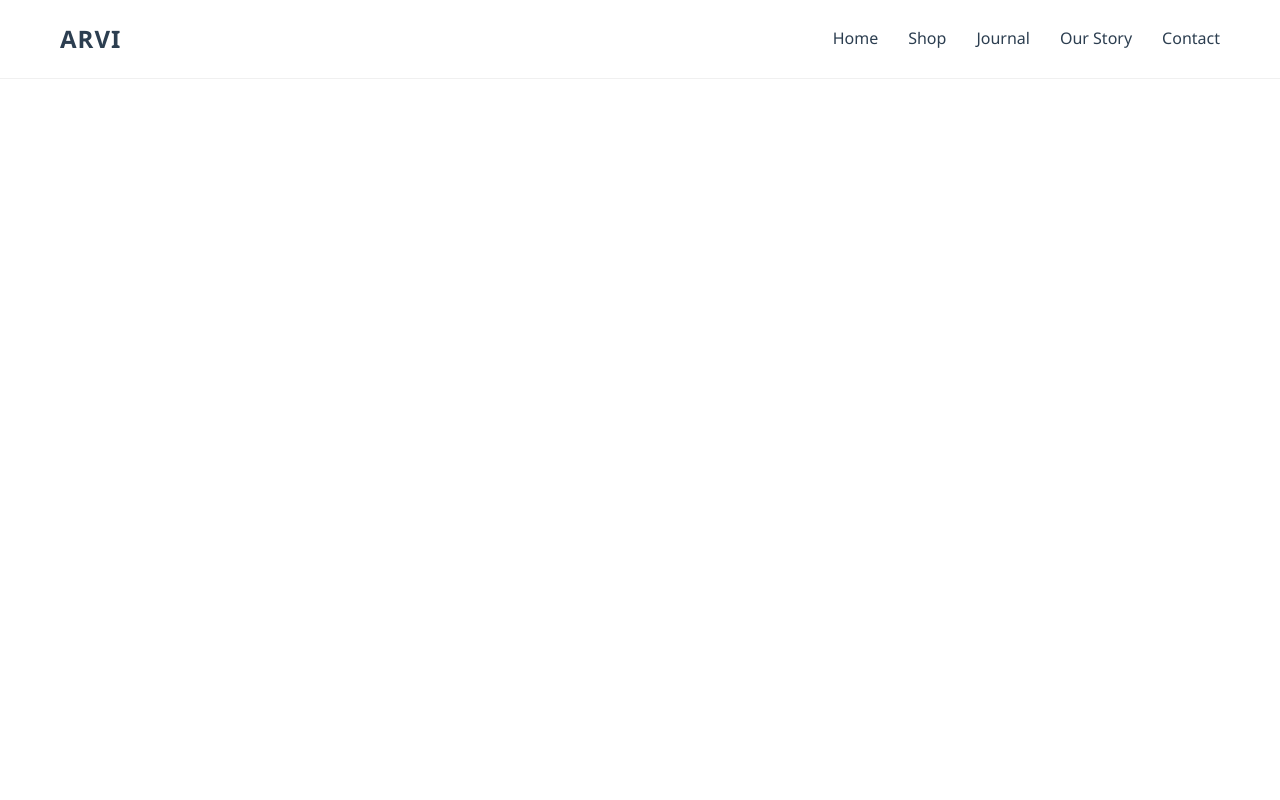
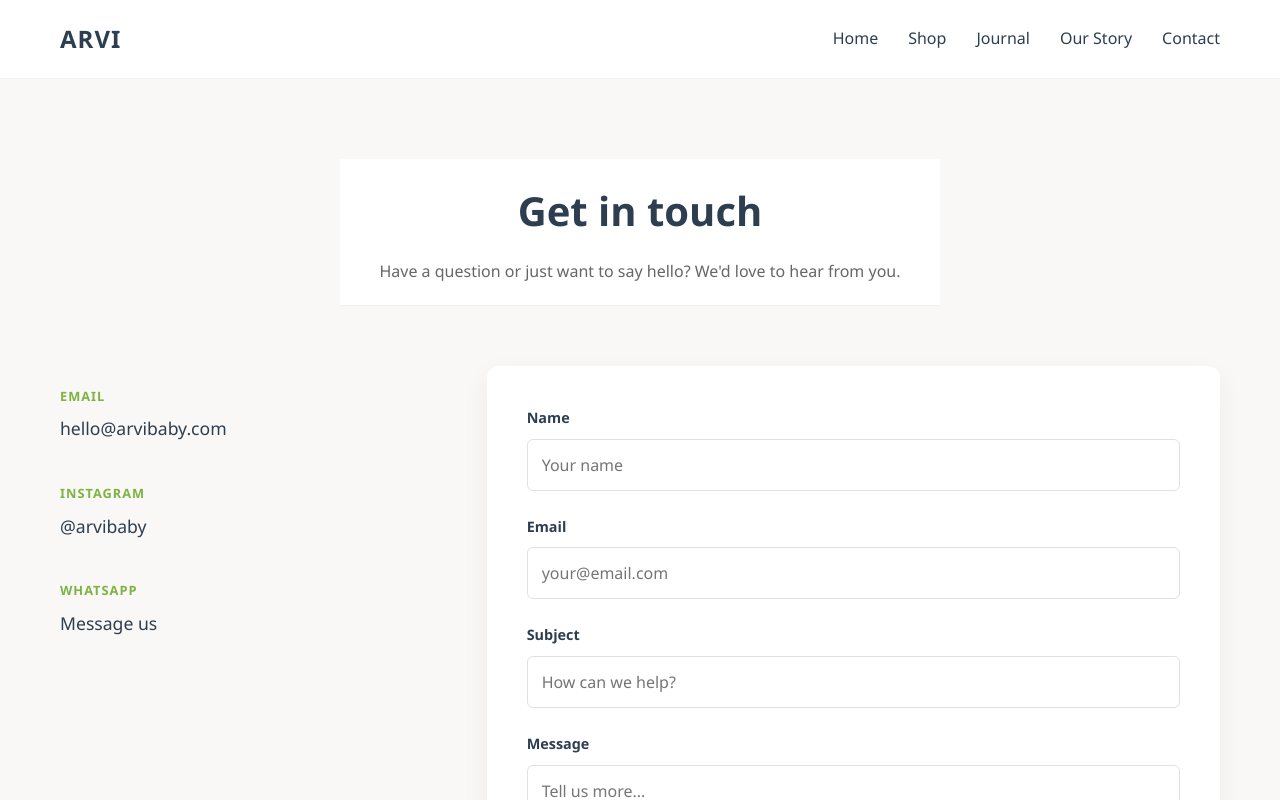
Before and after one commit to GautamAdhish/ARVI, a React (Create React App) app in the folder arvi-mern/: page /contact in a window 1280 px wide. Shown: the top 800 px of the page. Built offline with nearby package versions, Linux system fonts and the light colour scheme.

Commit message:
Updated contact page styling

```diff
--- a/arvi-mern/src/App.js
+++ b/arvi-mern/src/App.js
@@ -8,10 +8,10 @@ import Lifestyle from './components/Lifestyle';
 import Materials from './components/Materials';
 import About from './components/About';
 import Newsletter from './components/Newsletter';
-import Contact from './components/Contact';
 import Footer from './components/Footer';
 import ProductsPage from './pages/ProductsPage';
 import ProductDetail from './pages/ProductDetail';
+import ContactPage from './pages/ContactPage';
 import { BrowserRouter, Routes, Route } from 'react-router-dom';
 
 function App() {
@@ -29,15 +29,15 @@ function App() {
                 <Benefits />
                 <Lifestyle />
                 <Materials />
-                <About />
+                <About /> {/* Keep About on the homepage if it's a section */}
                 <Newsletter />
-                <Contact />
                 <Footer />
               </>
             )}
           />
           <Route path="/products" element={<ProductsPage />} />
-          <Route path="/products/:id" element={<ProductDetail />} />
+          <Route path="/products/:id" element={<ProductDetail />} /> {/* Assuming ProductDetail is a page */}
+          <Route path="/contact" element={<ContactPage />} /> {/* New route for the dedicated ContactPage */}
         </Routes>
       </div>
     </BrowserRouter>
--- a/arvi-mern/src/components/Contact.js
+++ /dev/null
@@ -1,18 +0,0 @@
-import React from 'react';
-
-const Contact = () => {
-    return (
-        <section className="contact" id="contact">
-            <div className="container">
-                <h2>Get in touch</h2>
-                <div className="contact-links">
-                    <a href="mailto:hello@arvibaby.com" className="contact-link">Email: hello@arvibaby.com</a>
-                    <a href="https://instagram.com/arvibaby" className="contact-link" target="_blank" rel="noopener noreferrer">Instagram: @arvibaby</a>
-                    <a href="https://wa.me/1234567890" className="contact-link" target="_blank" rel="noopener noreferrer">WhatsApp us</a>
-                </div>
-            </div>
-        </section>
-    );
-};
-
-export default Contact;
--- a/arvi-mern/src/components/Header.js
+++ b/arvi-mern/src/components/Header.js
@@ -29,7 +29,7 @@ const Header = () => {
                         <Link to="/products" onClick={closeMenu}>Shop</Link>
                         <Link to="/products" onClick={closeMenu}>Journal</Link>
                         <a href="#about" onClick={closeMenu}>Our Story</a>
-                        <a href="#contact" onClick={closeMenu}>Contact</a>
+                        <Link to="/contact" onClick={closeMenu}>Contact</Link> {/* Updated to use Link for the dedicated ContactPage */}
                     </nav>
                 </div>
             </div>
--- /dev/null
+++ b/arvi-mern/src/pages/ContactPage.js
@@ -0,0 +1,106 @@
+import React, { useState } from 'react';
+import Footer from '../components/Footer';
+
+const ContactPage = () => {
+    const [formData, setFormData] = useState({
+        name: '',
+        email: '',
+        subject: '',
+        message: ''
+    });
+    const [submissionStatus, setSubmissionStatus] = useState(null); // 'success', 'error', or null
+    const [isSubmitting, setIsSubmitting] = useState(false);
+
+    const handleChange = (e) => {
+        const { name, value } = e.target;
+        setFormData(prevData => ({
+            ...prevData,
+            [name]: value
+        }));
+    };
+
+    const handleSubmit = async (e) => {
+        e.preventDefault();
+        setSubmissionStatus(null); // Reset status on new submission attempt
+
+        // Basic validation
+        if (!formData.name || !formData.email || !formData.subject || !formData.message) {
+            setSubmissionStatus('error');
+            return;
+        }
+
+        // In a real application, you would send this data to a backend server.
+        // For this example, we'll just simulate a successful submission.
+        console.log('Form submitted:', formData);
+        setIsSubmitting(true);
+
+        try {
+            // Simulate API call
+            await new Promise(resolve => setTimeout(resolve, 1000));
+            setSubmissionStatus('success');
+            setFormData({ name: '', email: '', subject: '', message: '' }); // Clear form
+        } catch (error) {
+            console.error('Submission error:', error);
+            setSubmissionStatus('error');
+        } finally {
+            setIsSubmitting(false);
+        }
+    };
+
+    return (
+        <>
+            <section className="contact-page-section">
+                <div className="container">
+                    <header className="contact-header">
+                        <h1>Get in touch</h1>
+                        <p>Have a question or just want to say hello? We'd love to hear from you.</p>
+                    </header>
+
+                    <div className="contact-layout">
+                        <aside className="contact-info">
+                            <div className="method-item">
+                                <strong>Email</strong>
+                                <a href="mailto:hello@arvibaby.com">hello@arvibaby.com</a>
+                            </div>
+                            <div className="method-item">
+                                <strong>Instagram</strong>
+                                <a href="https://instagram.com/arvibaby" target="_blank" rel="noopener noreferrer">@arvibaby</a>
+                            </div>
+                            <div className="method-item">
+                                <strong>WhatsApp</strong>
+                                <a href="https://wa.me/1234567890" target="_blank" rel="noopener noreferrer">Message us</a>
+                            </div>
+                        </aside>
+
+                        <form className="contact-form" onSubmit={handleSubmit}>
+                            <div className="form-group">
+                                <label htmlFor="name">Name</label>
+                                <input type="text" id="name" name="name" value={formData.name} onChange={handleChange} placeholder="Your name" required />
+                            </div>
+                            <div className="form-group">
+                                <label htmlFor="email">Email</label>
+                                <input type="email" id="email" name="email" value={formData.email} onChange={handleChange} placeholder="your@email.com" required />
+                            </div>
+                            <div className="form-group">
+                                <label htmlFor="subject">Subject</label>
+                                <input type="text" id="subject" name="subject" value={formData.subject} onChange={handleChange} placeholder="How can we help?" required />
+                            </div>
+                            <div className="form-group">
+                                <label htmlFor="message">Message</label>
+                                <textarea id="message" name="message" rows="5" value={formData.message} onChange={handleChange} placeholder="Tell us more..." required></textarea>
+                            </div>
+                            <button type="submit" className="btn-primary" disabled={isSubmitting}>
+                                {isSubmitting ? 'Sending...' : 'Send Message'}
+                            </button>
+                            {submissionStatus === 'success' && <p className="success-message">Your message has been sent successfully!</p>}
+                            {submissionStatus === 'error' && <p className="error-message">There was an error sending your message. Please try again.</p>}
+                        </form>
+                    </div>
+                </div>
+            </section>
+            <Footer />
+        </>
+    );
+};
+
+export default ContactPage;
--- a/arvi-mern/src/pages/ProductsPage.js
+++ b/arvi-mern/src/pages/ProductsPage.js
@@ -3,7 +3,6 @@ import { Link } from 'react-router-dom';
 import plateCutlery from '../Images/plate_cutlery.png';
 import siliconBowl from '../Images/silicon_bowl.jpeg';
 import Footer from '../components/Footer';
-
 const ProductsPage = () => {
     const products = [
         {
--- a/arvi-mern/src/styles/index.css
+++ b/arvi-mern/src/styles/index.css
@@ -813,36 +813,131 @@ button {
     box-shadow: 0 0 0 3px rgba(44, 62, 80, 0.1);
 }
 
-/* Contact Section */
-.contact {
-    padding: 80px 20px;
+/* Contact Page Styles */
+.contact-page-section {
+    padding: 80px 0;
     background-color: #f9f8f6;
-    text-align: center;
+    min-height: 80vh;
 }
 
-.contact h2 {
-    font-size: 28px;
-    margin-bottom: 40px;
-    color: #2c3e50;
+.contact-header {
+    text-align: center;
+    margin-bottom: 60px;
+    max-width: 600px;
+    margin-left: auto;
+    margin-right: auto;
 }
 
-.contact-links {
-    display: flex;
-    gap: 40px;
-    justify-content: center;
-    flex-wrap: wrap;
+.contact-header h1 {
+    font-size: 2.5rem;
+    color: #2c3e50;
+    margin-bottom: 1rem;
 }
 
-.contact-link {
-    text-decoration: none;
-    color: #2c3e50;
-    font-size: 16px;
-    transition: color 0.3s ease;
-    cursor: pointer;
+.contact-header p {
+    color: #666;
+    line-height: 1.6;
 }
 
-.contact-link:hover {
+.contact-layout {
+    display: grid;
+    grid-template-columns: 1fr 2fr;
+    gap: 60px;
+    align-items: start;
+}
+
+.contact-info {
+    padding-top: 20px;
+    position: sticky;
+    top: 100px;
+}
+
+.method-item {
+    margin-bottom: 2.5rem;
+}
+
+.method-item strong {
+    display: block;
     color: #7cb342;
+    text-transform: uppercase;
+    font-size: 0.8rem;
+    letter-spacing: 1px;
+    margin-bottom: 0.5rem;
+}
+
+.method-item a {
+    color: #2c3e50;
+    text-decoration: none;
+    font-size: 1.1rem;
+    font-weight: 500;
+    transition: color 0.2s;
+}
+
+.method-item a:hover {
+    color: #7cb342;
+}
+
+.contact-form {
+    background: white;
+    padding: 40px;
+    border-radius: 12px;
+    box-shadow: 0 10px 30px rgba(0,0,0,0.05);
+}
+
+.form-group {
+    margin-bottom: 1.5rem;
+    text-align: left;
+}
+
+.form-group label {
+    display: block;
+    margin-bottom: 0.6rem;
+    font-weight: 600;
+    color: #2c3e50;
+    font-size: 0.9rem;
+}
+
+.form-group input,
+.form-group textarea {
+    width: 100%;
+    padding: 14px;
+    border: 1px solid #e1e1e1;
+    border-radius: 6px;
+    font-family: inherit;
+    font-size: 1rem;
+    transition: all 0.2s;
+}
+
+.form-group input:focus,
+.form-group textarea:focus {
+    outline: none;
+    border-color: #7cb342;
+    box-shadow: 0 0 0 4px rgba(124, 179, 66, 0.1);
+}
+
+.btn-primary:disabled {
+    opacity: 0.7;
+    cursor: not-allowed;
+}
+
+.success-message {
+    margin-top: 1.5rem;
+    padding: 12px;
+    background-color: rgba(124, 179, 66, 0.1);
+    color: #7cb342;
+    border-radius: 6px;
+    text-align: center;
+    font-weight: 500;
+}
+
+.error-message {
+    margin-top: 1.5rem;
+    padding: 12px;
+    background-color: rgba(231, 76, 60, 0.1);
+    color: #e74c3c;
+    border-radius: 6px;
+    text-align: center;
+    font-weight: 500;
 }
 
 /* Footer */
@@ -977,8 +1072,17 @@ footer {
         width: 100%;
     }
 
-    .contact-links {
-        gap: 20px;
+    .contact-layout {
+        grid-template-columns: 1fr;
+        gap: 40px;
+    }
+
+    .contact-info {
+        position: static;
+    }
+
+    .contact-form {
+        padding: 30px 20px;
     }
 
     h1,
```
